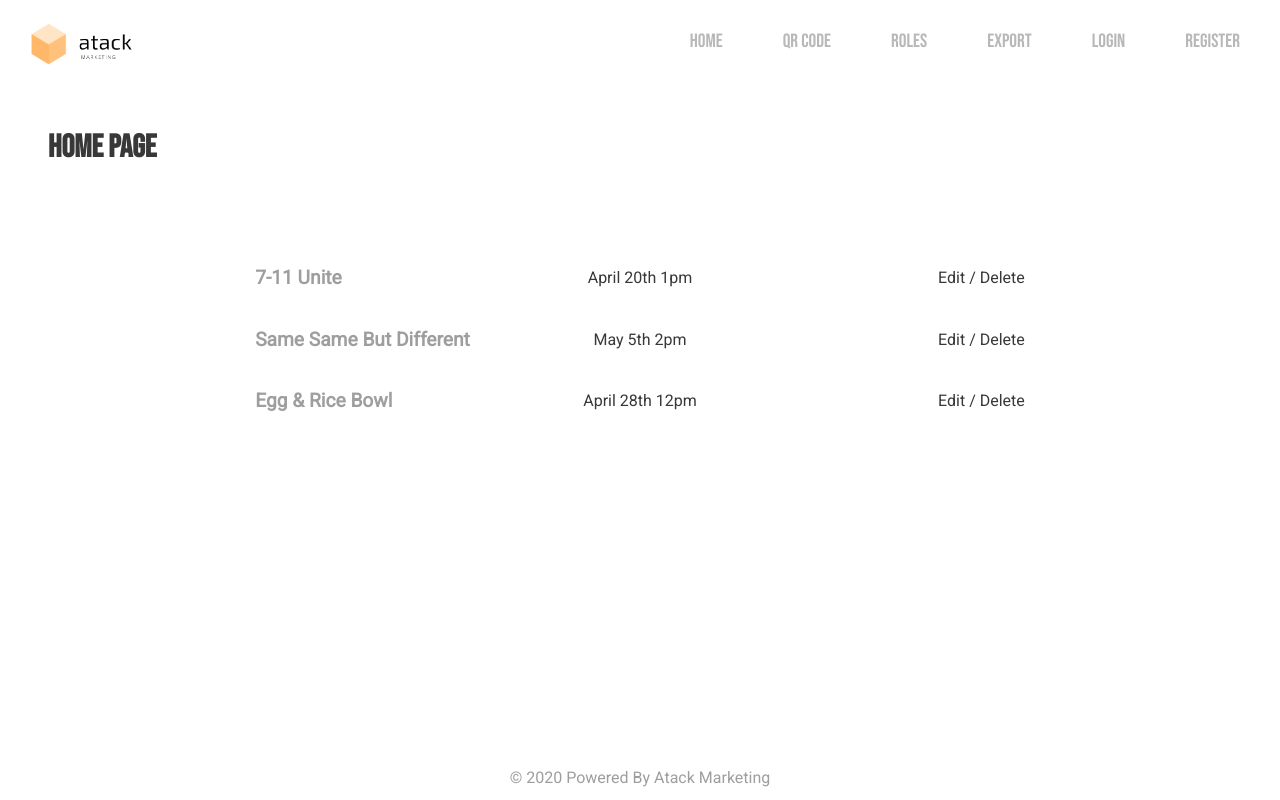
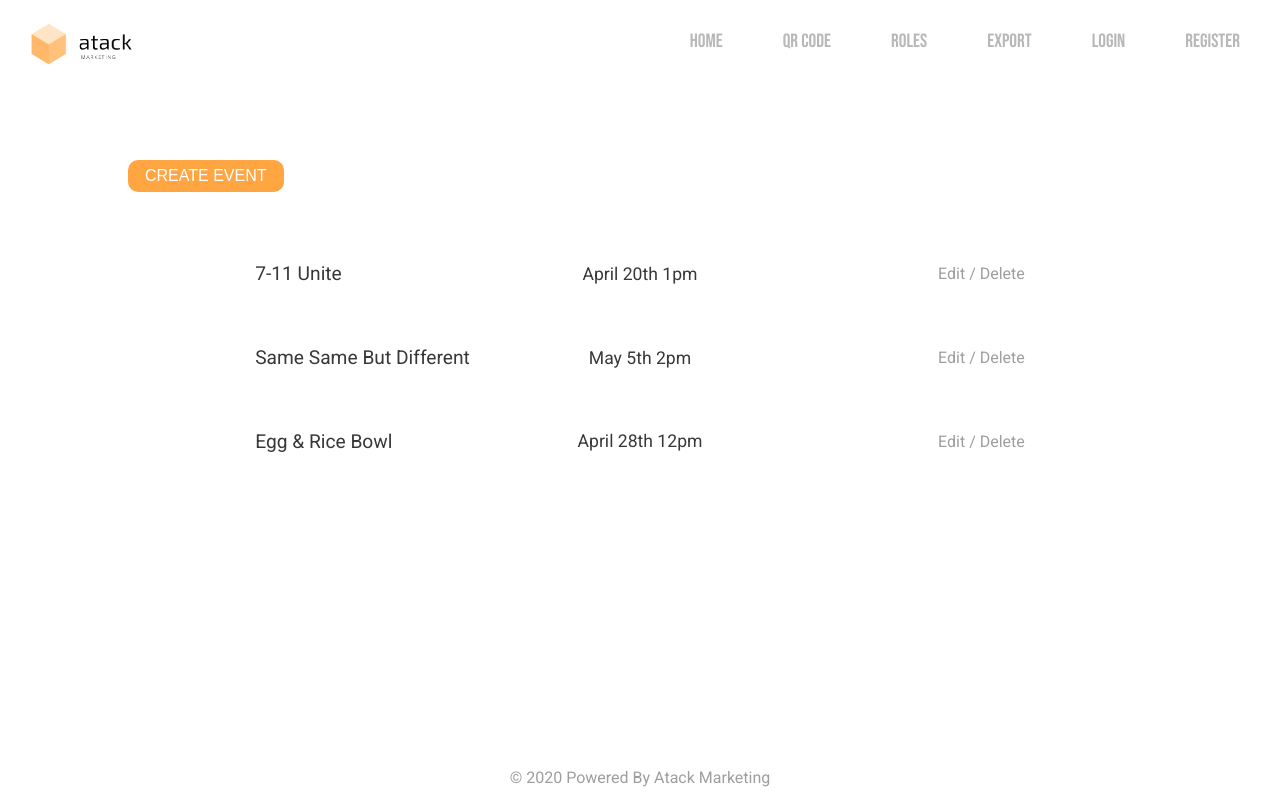
Before and after one commit to albertkozak/MarketingWeb, a React (Create React App) app in the folder atack-marketing/: page / in a window 1280 px wide. Built offline with nearby package versions, Linux system fonts and the light colour scheme; a web font is replaced by a local one.

Commit message:
added button to home screen & reorganized files #25

```diff
--- a/atack-marketing/src/screens/Home.js
+++ b/atack-marketing/src/screens/Home.js
@@ -1,10 +1,14 @@
 import React from 'react';
-import EventList from '../components/EventList'
+import EventList from '../components/events/EventList'
 
 const Home = () => {
 	return (
 		<div className="container">
-			<h1>Home Page</h1>
+			{/* <h1>Home Page</h1> */}
+			<button
+				className="eventButton"
+			>Create Event
+			</button>
 			<EventList />
 		</div>
 	);
--- a/atack-marketing/src/styles/components/_Home.scss
+++ b/atack-marketing/src/styles/components/_Home.scss
@@ -1,5 +1,17 @@
+.eventButton {
+    font-size: 1rem;
+    margin-left: 5rem;
+    margin-top: 2rem;
+    text-transform: uppercase;
+    color: $white;
+    background-color: $orange;
+    border: none;
+    padding: 7px 17px;
+    border-radius: 10px;
+}
+
 .wrapper {
-    margin-top: 5rem;
+    margin-top: 2.5rem;
 }
 
 .eventItem {
@@ -8,18 +20,22 @@
     grid-template-columns: 1fr 1fr 1fr;
     align-items: center;
     width: 65%;
+    padding: .7rem 0;
 
     .eventTitle {
         font-family: $body-font;
         font-size: 1.2rem;
-        color: $grey
+        color: $dark-grey;
+        font-weight: 100;
     }
 
     .eventStartDateTime {
         text-align: center;
+        font-size: 1.1rem;
     }
 
     .edit-del-links {
         text-align: right;
+        color: $grey
     }
 }
```
Also changed, not shown: atack-marketing/src/components/events/EventItem.js (renamed from atack-marketing/src/components/EventItem.js), atack-marketing/src/components/events/EventList.js (renamed from atack-marketing/src/components/EventList.js).
